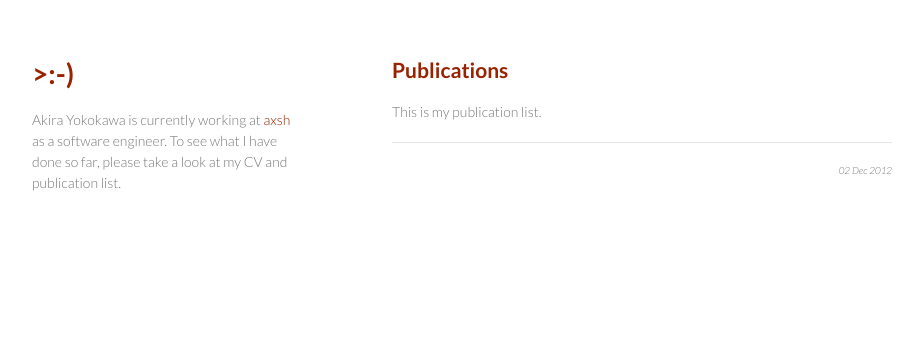
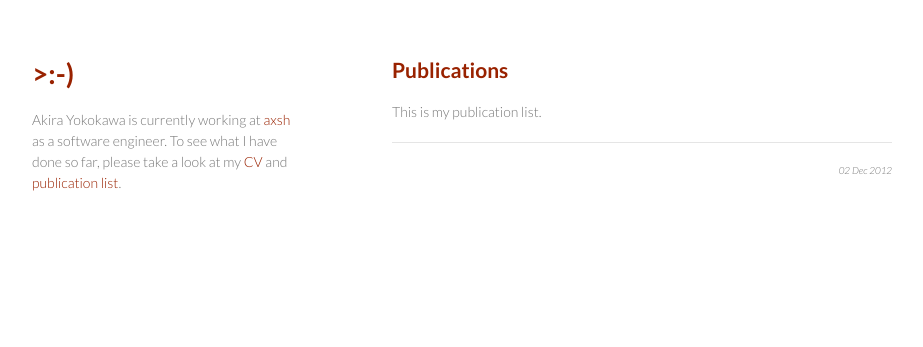
Before and after one commit to akry/akry.github.com, a Jekyll site: the page built from _posts/2012-12-02-publications.md, in a window 1280 px wide. Shown: the top 347 px of the page, without its empty margins (178-1101 px from the left). Built offline with Jekyll 4.4.1, drawn with Linux system fonts in a browser that asks for light colours; some of the changed lines change nothing that is shown.

Commit message:
fix links

```diff
--- a/_layouts/default.html
+++ b/_layouts/default.html
@@ -16,7 +16,7 @@
       <header>
         <h1><a href="{{ site.uri }}">&gt;:-)</a></h1>
 	Akira Yokokawa is currently working at <a href="http://axsh.jp/" target="_blank">axsh</a> as a software engineer.
-	To see what I have done so far, please take a look at my CV and publication list.
+	To see what I have done so far, please take a look at my <a href="/cv.html">CV</a> and <a href="/publications.html">publication list</a>.
       </header>
       <section>
 
```
